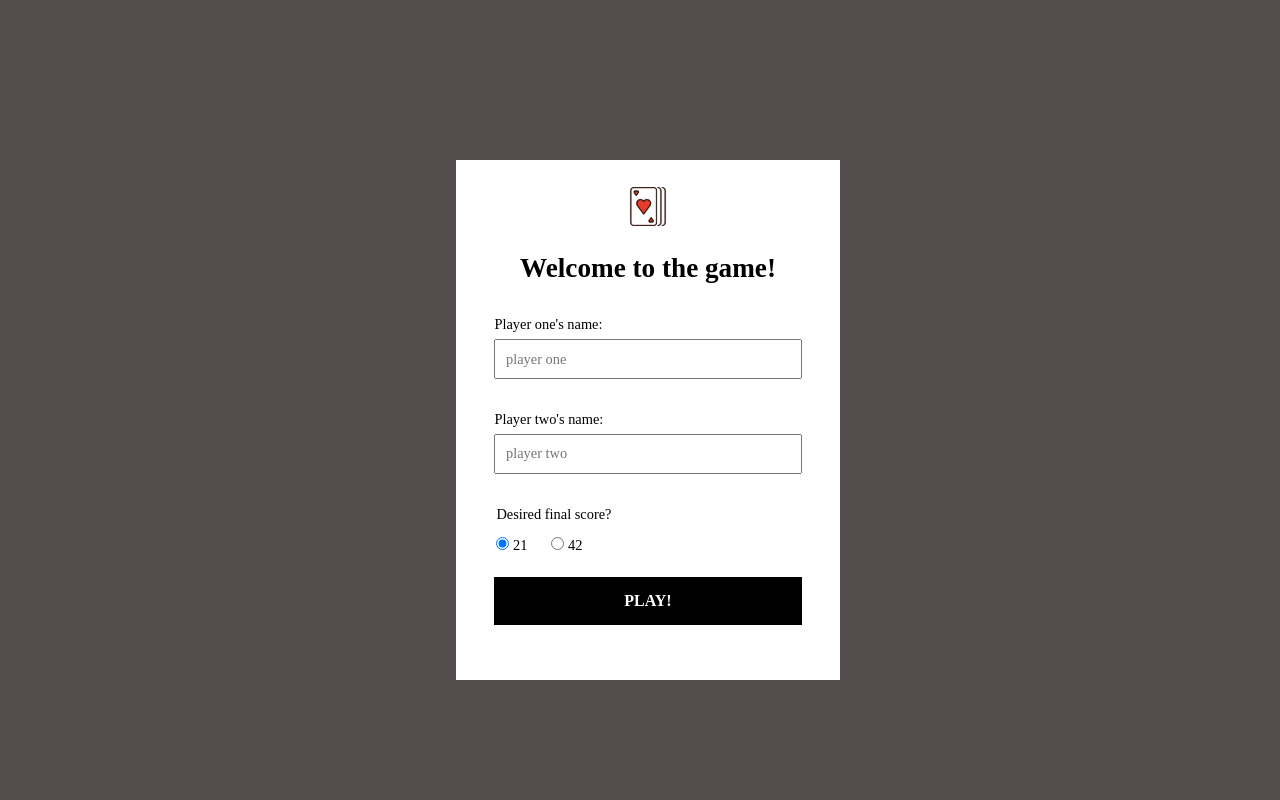
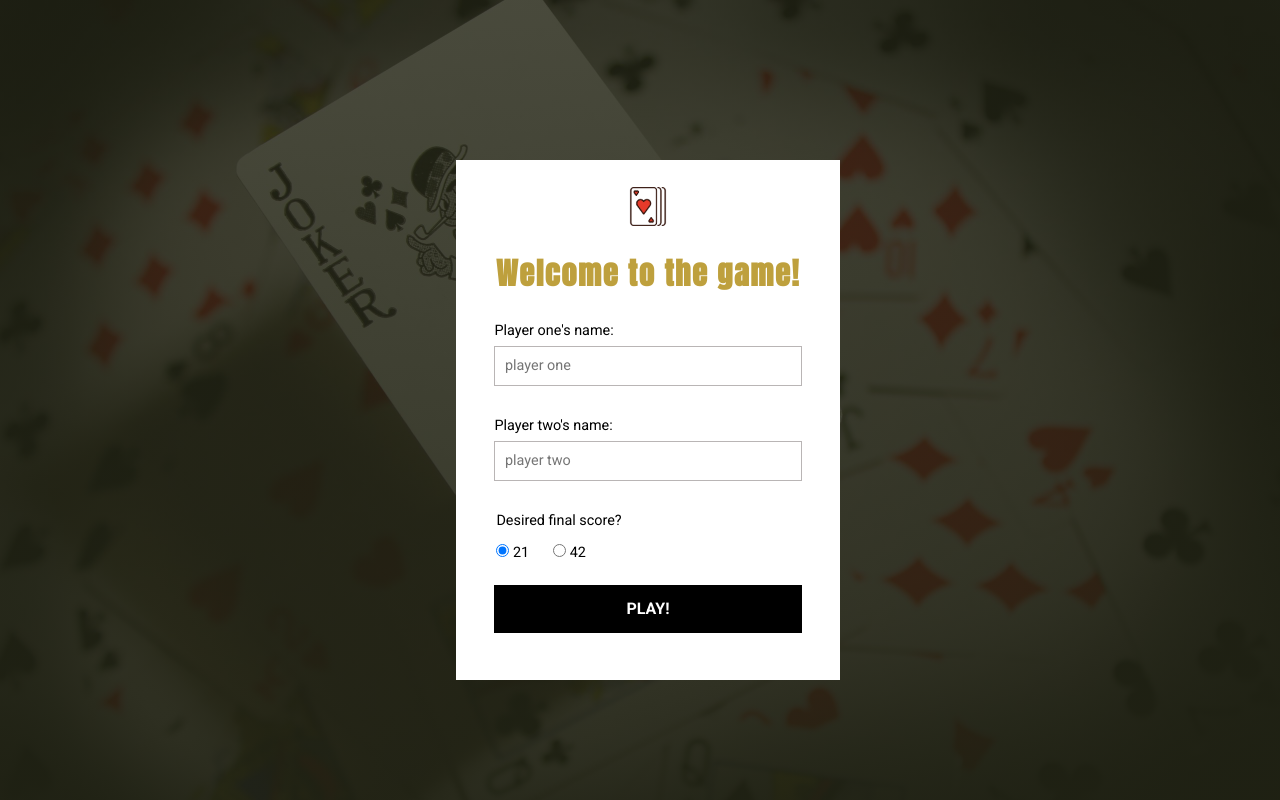
Before and after one commit to Extelar/Blackjack, a plain HTML site: page index.html in a window 1280 px wide. Drawn offline with Linux system fonts and the light colour scheme.

Commit message:
modify the UI for the game

```diff
--- a/assets/css/style.css
+++ b/assets/css/style.css
@@ -9,10 +9,11 @@
 body {
     background: url('../images/green-background.jpg') fixed center;
     color: #fff;
+    font-family: 'Roboto', sans-serif;
 }
 
 .title {
-    background-color: rgb(95, 95, 63);
+    background-color: rgb(15, 15, 14);
     padding-top: .8rem;
     height: 4rem;
 }
@@ -145,7 +146,10 @@ body {
 }
 
 .register__title {
-    font-size: 1.7rem;
+    font-size: 1.9rem;
+    font-family: 'Anton', sans-serif;
+    color: #bea03d;
+    letter-spacing: .1rem;
 }
 
 .form__content {
@@ -161,6 +165,7 @@ body {
     height: 5vh;
     width: 100%;
     padding-left: .5rem;
+    border: 1px solid rgb(185, 181, 181);
 }
 
 .form__fieldset {
@@ -195,9 +200,10 @@ body {
     bottom: 0;
     left: 0;
     right: 0;
-    background: rgba(83, 77, 77, 1);
+    background: linear-gradient(rgba(34, 36, 21, 0.8), rgba(34, 36, 21, 0.9)), url('../images/joker.jpg');
+    background-size: cover;
     z-index: 100;
-    transition: all .7s ease-out;
+    transition: all 1s ease-out;
 }
 
 
@@ -211,7 +217,7 @@ body {
 
 .features__button:hover {
     transform: scale(.98);
-    color: red;
+    color: rgb(236, 62, 62);
     background-color: rgb(56, 56, 34);
 }
 
--- a/index.html
+++ b/index.html
@@ -10,6 +10,9 @@
         <link rel="shortcut icon" type="image/x-icon" href="./assets/images/cards-icon.png"/>
         <link rel="stylesheet" href="assets/css/normalize.css">
         <link rel="stylesheet" href="assets/css/style.css">
+        <link href="https://fonts.googleapis.com/css?family=Roboto:400,700&display=swap" rel="stylesheet">
+        <link href="https://fonts.googleapis.com/css?family=Oswald:400,700&display=swap" rel="stylesheet">
+        <link href="https://fonts.googleapis.com/css?family=Anton&display=swap" rel="stylesheet">
     </head>
     <body>
         <noscript>
--- a/script.js
+++ b/script.js
@@ -40,13 +40,13 @@ const changeCardPosition = (className) => {
 const changePlayerIndicator = (boolean, sectionOne, sectionTwo) => {
     if (boolean)
     {
-        document.querySelector(sectionOne).style.cssText = 'color: yellow; background: #300606; border-radius: 5px';
+        document.querySelector(sectionOne).style.cssText = 'color: #ba3c23; background: #fff; border-radius: 5px';
         document.querySelector(sectionTwo).style.cssText = 'color: #fff; background: none';
     }
     else
     {
         document.querySelector(sectionOne).style.cssText = 'color: #fff; background: none';
-        document.querySelector(sectionTwo).style.cssText = 'color: yellow; background: #300606; border-radius: 5px';
+        document.querySelector(sectionTwo).style.cssText = 'color: #ba3c23; background: #fff; border-radius: 5px';
     }
 }
 
@@ -63,12 +63,10 @@ const createCard = (sourceUrl,alternateText) => {
 const displayErrorMessage = (number, section, textField) => {
     const errorMessage = document.createElement('p');
     errorMessage.classList.add(`error__message__${number}`)
-    errorMessage.textContent = `please complete form ${number}`;
+    errorMessage.textContent = `field cannot be blank`;
     section.appendChild(errorMessage);
-    textField.style.borderColor = 'red';
-    errorMessage.style.color = 'red';
-    errorMessage.style.fontSize = '.7rem';
-    errorMessage.style.position = 'absolute';
+    textField.style.borderColor = '#ba362d';
+    errorMessage.style.cssText = 'color: #ba362d; font-size: .7rem; position: absolute';
 }
 
 const getCard = (number) => {
@@ -226,7 +224,8 @@ registerForm.querySelector(".register__form").addEventListener('submit', (event)
         playerNames[0].textContent = formResponses[0];
         playerNames[1].textContent = formResponses[1];
         registerForm.style.opacity = 0;
-        document.querySelector('.overlay').style.cssText = 'opacity: 0; z-index: -100';
+        document.querySelector('.overlay').style.cssText =  'z-index: -100';
+        document.querySelector('.overlay').style.transform = 'translateX(-100rem)';
     }
     console.log(formResponses)
 })
```
Also changed, not shown: assets/images/joker.jpg (added), 1 other file.
